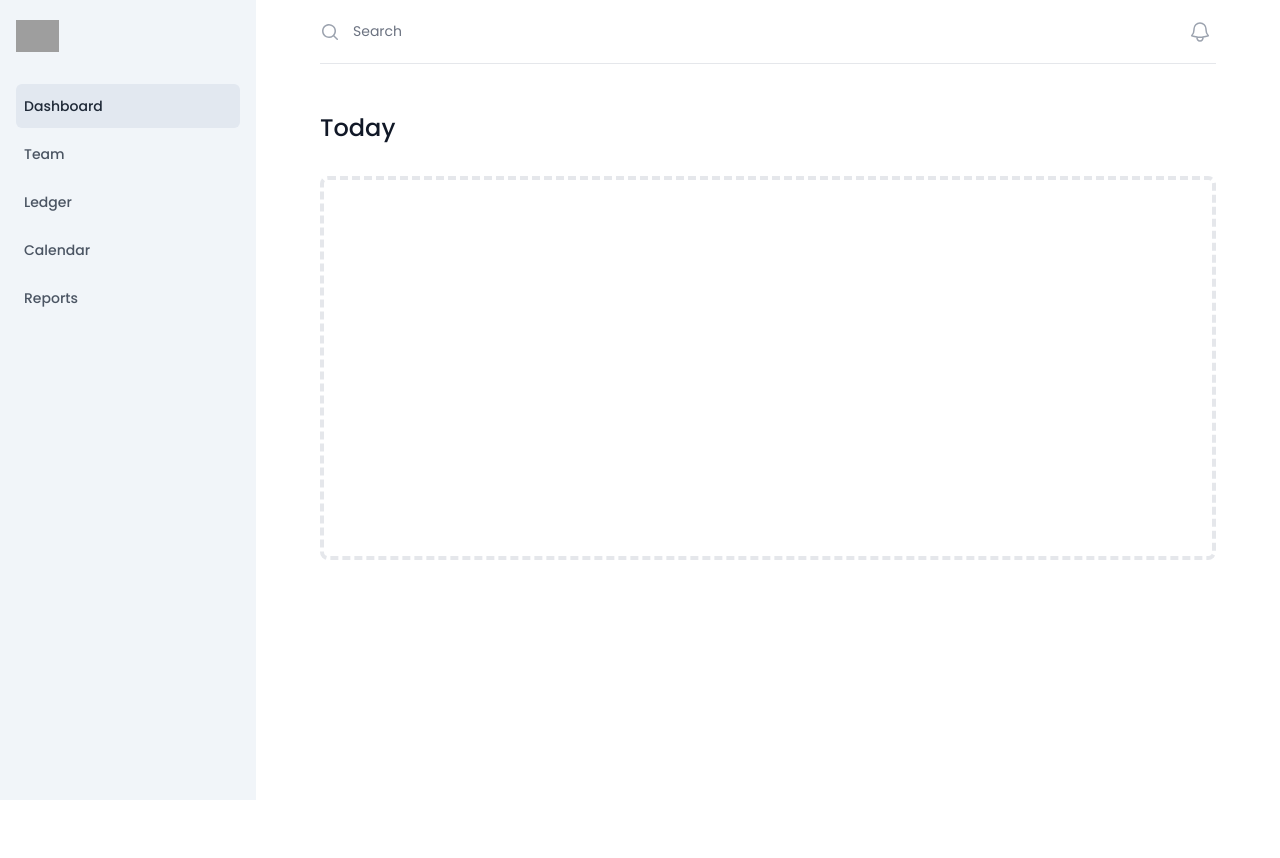
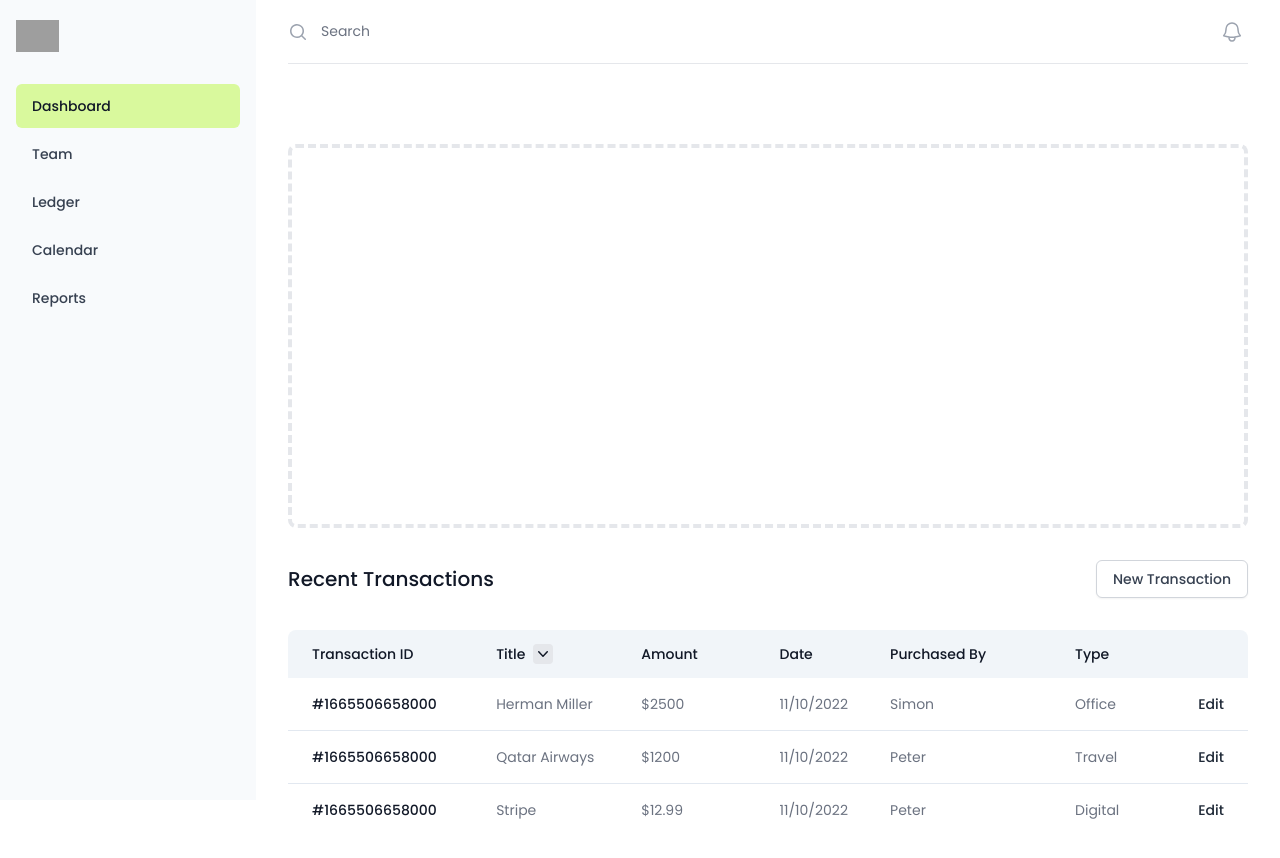
Before and after one commit to simoncarriere/ledger-app, a React (Create React App) app: page /ledger in a window 1280 px wide. Shown: the top 858 px of the page. Before the commit the page ends 800 px from the top, so only its background shows below. Built offline with nearby package versions, Linux system fonts and the light colour scheme; grey boxes are pictures that could not be loaded.

Commit message:
Style Updates & first Table component boiler

```diff
--- a/package.json
+++ b/package.json
@@ -10,7 +10,9 @@
     "@testing-library/user-event": "^13.5.0",
     "react": "^18.2.0",
     "react-dom": "^18.2.0",
+    "react-router-dom": "^6.4.2",
     "react-scripts": "5.0.1",
+    "uuid": "^9.0.0",
     "web-vitals": "^2.1.4"
   },
   "scripts": {
--- a/public/index.html
+++ b/public/index.html
@@ -28,8 +28,8 @@
 
     <!-- Custom Font -->
     <link rel="preconnect" href="https://fonts.googleapis.com">
-<link rel="preconnect" href="https://fonts.gstatic.com" crossorigin>
-<link href="https://fonts.googleapis.com/css2?family=Poppins:ital,wght@0,100;0,200;0,300;0,400;0,500;0,600;0,700;0,800;0,900;1,100;1,200;1,300;1,400;1,500;1,600;1,700;1,800;1,900&display=swap" rel="stylesheet">
+    <link rel="preconnect" href="https://fonts.gstatic.com" crossorigin>
+    <link href="https://fonts.googleapis.com/css2?family=Poppins:ital,wght@0,100;0,200;0,300;0,400;0,500;0,600;0,700;0,800;0,900;1,100;1,200;1,300;1,400;1,500;1,600;1,700;1,800;1,900&display=swap" rel="stylesheet">
 
   </head>
   <body>
--- a/src/App.css
+++ b/src/App.css
@@ -2,7 +2,7 @@
 
 @layer base {
 	body {
-		font-family: 'Poppins', sans-serif;
+		font-family: 'Poppins', mono;
 	}
 }
 
--- a/src/App.js
+++ b/src/App.js
@@ -18,7 +18,7 @@ function App() {
 
         {/* Right Section */}
         <div className="md:pl-64">
-          <div className="flex flex-col max-w-4xl mx-auto md:px-8 xl:px-0">
+          <div className="flex flex-col mx-auto md:px-8">
 
             {/* Search Bar, Notification Icon, and Hamburger Menu */}
             <Topbar setSidebarOpen={setSidebarOpen}/>
--- a/src/Main.js
+++ b/src/Main.js
@@ -1,16 +1,19 @@
+import Ledger from "./components/Ledger";
+
 const Main = () => {
     return (
         <main className="flex-1">
             <div className="py-12">
+                {/* Title
                 <div className="px-4 sm:px-6 md:px-0">
                     <h1 className="text-2xl font-medium text-gray-900">Today</h1>
                 </div>
-            <div className="px-4 sm:px-6 md:px-0">
-                {/* Replace with your content */}
+                */}
                  <div className="py-8">
                     <div className="border-4 border-gray-200 border-dashed rounded-lg h-96" />
                 </div>
-                {/* /End replace */}
+                <div className="px-4 sm:px-6 md:px-0">
+                    <Ledger />
                 </div>
             </div>
         </main>
--- /dev/null
+++ b/src/components/Ledger.js
@@ -0,0 +1,134 @@
+import { ChevronDownIcon } from '@heroicons/react/20/solid'
+
+const current = new Date();
+const date = `${current.getDate()}/${current.getMonth()+1}/${current.getFullYear()}`;
+
+const transactions = [
+  { transaction_id: Date.now(), title: 'Herman Miller', amount:2500, date: date, purchased_by: 'Simon', type: 'Office' },
+  { transaction_id: Date.now(), title: 'Qatar Airways', amount:1200, date: date, purchased_by: 'Peter', type: 'Travel' },
+  { transaction_id: Date.now(), title: 'Stripe', amount:12.99, date: date, purchased_by: 'Peter', type: 'Digital' },
+  // More people...
+]
+const Users = () => {
+  return (
+    <div>
+        <div className="flex items-center justify-between ">
+            <h3 className="text-xl font-medium leading-6 text-gray-900">Recent Transactions</h3>
+            <div className="flex mt-3 sm:mt-0 sm:ml-4">
+                <button
+                type="button"
+                className="inline-flex items-center px-4 py-2 text-sm font-medium text-gray-700 bg-white border border-gray-300 rounded-md shadow-sm hover:bg-gray-50 focus:outline-none focus:ring-2 focus:ring-indigo-500 focus:ring-offset-2"
+                >
+                New Transaction
+                </button>
+            </div>
+        </div>
+        <div className="flex flex-col mt-8">
+            <div className="-mx-4 -my-2 overflow-x-auto sm:-mx-6 lg:-mx-8">
+                <div className="inline-block min-w-full py-2 align-middle md:px-6 lg:px-8">
+                    <div className="overflow-hidden md:rounded-lg">
+                        <table className="min-w-full ">
+                            <thead className="bg-slate-100">
+                                <tr>
+                                    <th scope="col" className="py-3.5 pl-4 pr-3 text-left text-sm font-medium text-gray-900 sm:pl-6 hidden xl:table-cell">
+                                        <a href="#" className="inline-flex group">
+                                            Transaction ID
+                                            <span className="flex-none invisible ml-2 text-gray-400 rounded group-hover:visible group-focus:visible">
+                                                <ChevronDownIcon className="w-5 h-5" aria-hidden="true" />
+                                            </span>
+                                        </a>
+                                    </th>
+                                    <th scope="col" className="px-3 py-3.5 text-left text-sm font-medium text-gray-900">
+                                        <a href="#" className="inline-flex group">
+                                            Title
+                                            <span className="flex-none ml-2 text-gray-900 bg-gray-200 rounded group-hover:bg-gray-300">
+                                                <ChevronDownIcon className="w-5 h-5" aria-hidden="true" />
+                                            </span>
+                                        </a>
+                                    </th>
+                                    <th scope="col" className="px-3 py-3.5 text-left text-sm font-medium text-gray-900 hidden lg:table-cell">
+                                        <a href="#" className="inline-flex group">
+                                            Amount
+                                            <span className="flex-none invisible ml-2 text-gray-400 rounded group-hover:visible group-focus:visible">
+                                                <ChevronDownIcon
+                                                    className="flex-none invisible w-5 h-5 ml-2 text-gray-400 rounded group-hover:visible group-focus:visible"
+                                                    aria-hidden="true"
+                                                />
+                                            </span>
+                                        </a>
+                                    </th>
+                                    <th scope="col" className="px-3 py-3.5 text-left text-sm font-medium text-gray-900 hidden lg:table-cell">
+                                        <a href="#" className="inline-flex group">
+                                            Date
+                                            <span className="flex-none invisible ml-2 text-gray-400 rounded group-hover:visible group-focus:visible">
+                                                <ChevronDownIcon
+                                                    className="flex-none invisible w-5 h-5 ml-2 text-gray-400 rounded group-hover:visible group-focus:visible"
+                                                    aria-hidden="true"
+                                                />
+                                            </span>
+                                        </a>
+                                    </th>
+                                    <th scope="col" className="px-3 py-3.5 text-left text-sm font-medium text-gray-900">
+                                    <a href="#" className="inline-flex group">
+                                        Purchased By
+                                        <span className="flex-none invisible ml-2 text-gray-400 rounded group-hover:visible group-focus:visible">
+                                        <ChevronDownIcon
+                                            className="flex-none invisible w-5 h-5 ml-2 text-gray-400 rounded group-hover:visible group-focus:visible"
+                                            aria-hidden="true"
+                                        />
+                                        </span>
+                                    </a>
+                                    </th>
+                                    <th scope="col" className="px-3 py-3.5 text-left text-sm font-medium text-gray-900">
+                                        <a href="#" className="inline-flex group">
+                                            Type
+                                            <span className="flex-none invisible ml-2 text-gray-400 rounded group-hover:visible group-focus:visible">
+                                                <ChevronDownIcon
+                                                    className="flex-none invisible w-5 h-5 ml-2 text-gray-400 rounded group-hover:visible group-focus:visible"
+                                                    aria-hidden="true"
+                                                />
+                                            </span>
+                                        </a>
+                                    </th>
+                                    <th scope="col" className="relative py-3.5 pl-3 pr-4 sm:pr-6">
+                                        <span className="sr-only">Edit</span>
+                                    </th>
+                                </tr>
+                            </thead>
+                            <tbody className='divide-y divide-slate-200'>
+                            {transactions.map((transaction) => (
+                                <tr key={transaction.transaction_id} className="cursor-pointer hover:bg-slate-100">
+                                    <td className="hidden py-4 pl-4 pr-3 text-sm font-medium text-gray-900 xl:table-cell whitespace-nowrap sm:pl-6">
+                                        #{transaction.transaction_id}
+                                    </td>
+                                    <td className="px-3 py-4 text-sm text-gray-500 whitespace-nowrap">
+                                        {transaction.title}
+                                        <dl className="font-normal lg:hidden">
+                                            <dt className="sr-only">Title</dt>
+                                            <dd className="mt-1 text-gray-700 truncate">{transaction.amount}</dd>
+                                            <dt className="sr-only lg:hidden">Email</dt>
+                                            <dd className="mt-1 text-gray-500 truncate lg:hidden">{transaction.date}</dd>
+                                        </dl>
+                                    </td>
+                                    <td className="hidden px-3 py-4 text-sm text-gray-500 whitespace-nowrap lg:table-cell">${transaction.amount}</td>
+                                    <td className="hidden px-3 py-4 text-sm text-gray-500 whitespace-nowrap lg:table-cell">{transaction.date}</td>
+                                    <td className="px-3 py-4 text-sm text-gray-500 whitespace-nowrap">{transaction.purchased_by}</td>
+                                    <td className="px-3 py-4 text-sm text-gray-500 whitespace-nowrap">{transaction.type}</td>
+                                    <td className="relative py-4 pl-3 pr-4 text-sm font-medium text-right whitespace-nowrap sm:pr-6">
+                                        <a href="#" className="text-gray-800 hover:text-lime-400">
+                                        Edit<span className="sr-only">, {transaction.name}</span>
+                                        </a>
+                                    </td>
+                                </tr>
+                            ))}
+                            </tbody>
+                        </table>
+                    </div>
+                </div>
+            </div>
+        </div>
+    </div>
+  )
+}
+
+export default Users;
--- a/src/components/Nav.js
+++ b/src/components/Nav.js
@@ -1,10 +1,14 @@
+import { BrowserRouter, Link, Routes, Route } from "react-router-dom"
+
 const navigation = [
-    { name: 'Dashboard', href: '#',  current: true },
-    { name: 'Team', href: '#',  current: false },
+    { name: 'Dashboard', href: 'dashboard',  current: true },
+    { name: 'Team', href: 'team',  current: false },
     { name: 'Ledger', href: '#',  current: false },
     { name: 'Calendar', href: '#',  current: false },
     { name: 'Reports', href: '#',  current: false },
 ]
+
+
 
 function classNames(...classes) {
    return classes.filter(Boolean).join(' ')
@@ -12,31 +16,32 @@ function classNames(...classes) {
 
 const Nav = () => {
     return (
-        <>
+        <BrowserRouter>
             <div className="flex items-center flex-shrink-0 px-4">
                 <img
                     className="w-auto h-8"
-                    src="https://tailwindui.com/img/logos/mark.svg?color=emerald&shade=600"
+                    src="https://tailwindui.com/img/logos/mark.svg?color=slate&shade=300"
                     alt="Ledger"
                 />
             </div>
             <div className="flex flex-col flex-grow mt-8"> {/* <div className="flex-1 h-0 mt-5 overflow-y-auto"> */}
                 <nav className="flex-1 px-4 pb-4 space-y-1">
                     {navigation.map((item) => (
-                    <a
+                    <Link
                         key={item.name}
-                        href={item.href}
+                        to={item.href}
                         className={classNames(
-                        item.current ? 'bg-slate-200 text-gray-800' : 'text-gray-600 hover:bg-gray-50 hover:text-gray-900',
-                        'group rounded-md py-3 px-2 flex items-center text-sm font-medium'
+                        item.current ? 'bg-lime-200 text-gray-900' : 'text-gray-700 hover:bg-slate-200 hover:text-gray-900',
+                        'group rounded-md py-3 px-4 flex items-center text-sm font-medium'
                         )}
                     >
                         {item.name}
-                    </a>
+                    </Link>
                     ))}
                 </nav>
             </div>
-        </>
+
+        </BrowserRouter>
      );
 }
 
--- a/src/components/Sidebar.js
+++ b/src/components/Sidebar.js
@@ -69,7 +69,7 @@ const Sidebar = ({sidebarOpen, setSidebarOpen}) => {
             {/* Static sidebar for desktop */}
             <div className="hidden md:fixed md:inset-y-0 md:flex md:w-64 md:flex-col">
                 {/* Sidebar component, swap this element with another sidebar if you like */}
-                <div className="flex flex-col flex-grow pt-5 overflow-y-auto bg-slate-100">
+                <div className="flex flex-col flex-grow pt-5 overflow-y-auto bg-slate-50">
                     <Nav />
                 </div>
             </div>
```
Also changed, not shown: 1 other file (tests, documents, lock files or other folders). Lines whose indentation alone changed are shown as unchanged.
